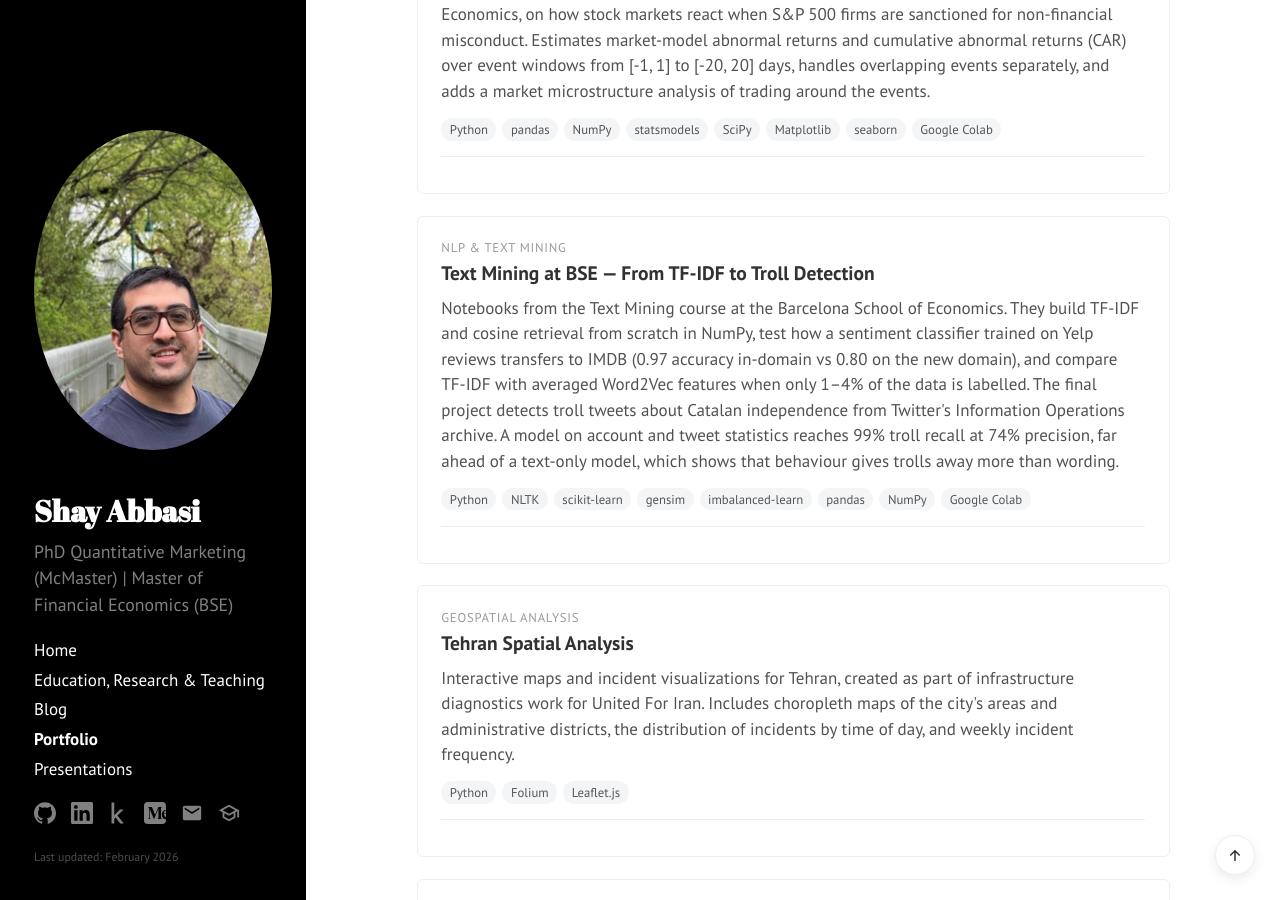
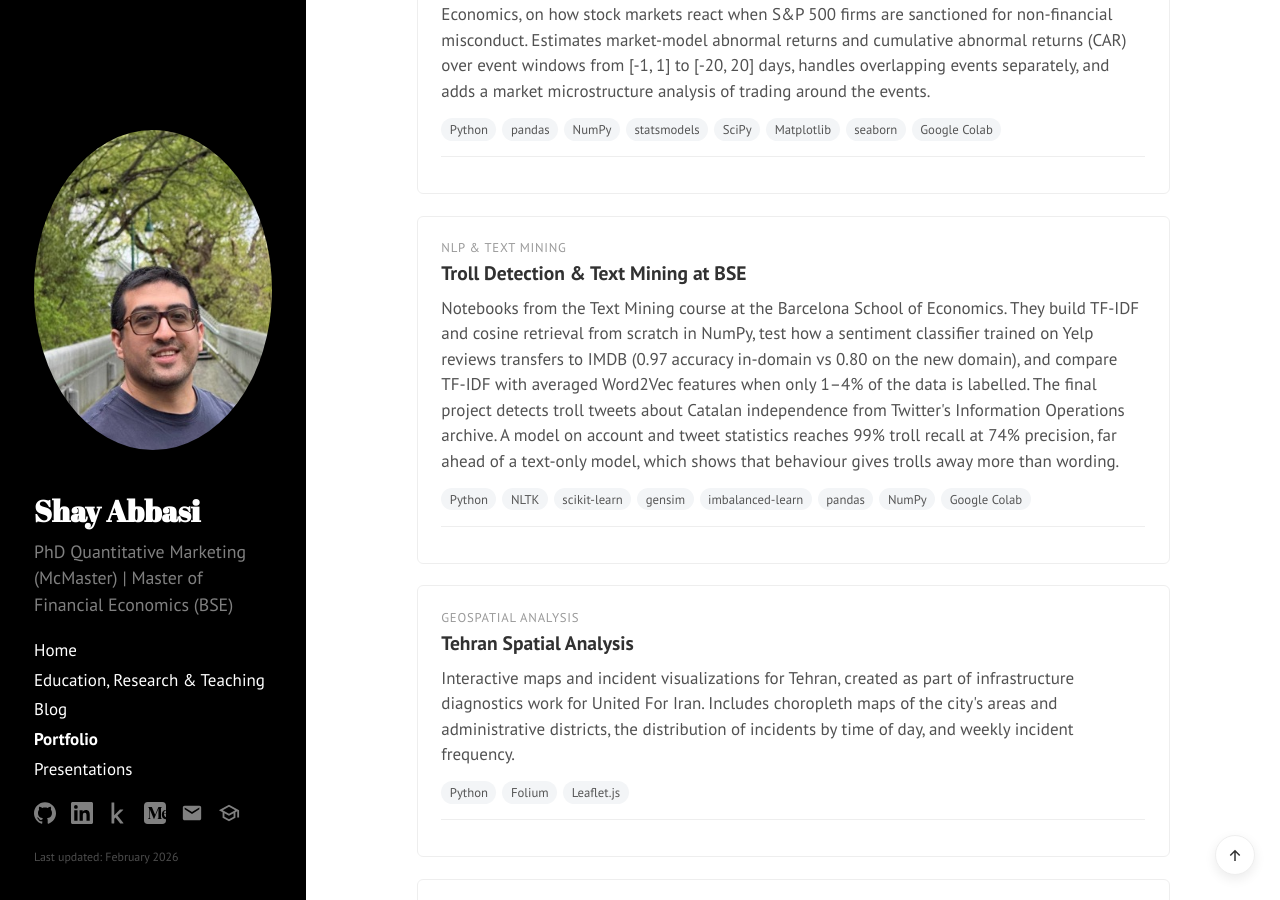
Before and after one commit to shayanAbbasi1995/shayanabbasi1995.github.io, a Jekyll site: the page built from portfolio.md, in a window 1280 px wide and 900 px high, scrolled down 1479 px. Built offline with Jekyll 4.4.1, drawn with Linux system fonts in a browser that asks for light colours; comment, search, counter and statistics services are not loaded.

Commit message:
Update renamed troll detection repo on Portfolio
Co-Authored-By: Claude Opus 5.5 <noreply@anthropic.com>

```diff
--- a/_data/projects.yml
+++ b/_data/projects.yml
@@ -54,8 +54,8 @@
   stack: [Python, pandas, NumPy, statsmodels, SciPy, Matplotlib, seaborn, Google Colab]
 
 - domain: NLP & Text Mining
-  title: Text Mining at BSE — From TF-IDF to Troll Detection
-  repo: shayanAbbasi1995/text-mining-bse
+  title: Troll Detection & Text Mining at BSE
+  repo: shayanAbbasi1995/troll-detct-text-mining-bse
   description: >-
     Notebooks from the Text Mining course at the Barcelona School of Economics. They build TF-IDF and
     cosine retrieval from scratch in NumPy, test how a sentiment classifier trained on Yelp reviews
```
